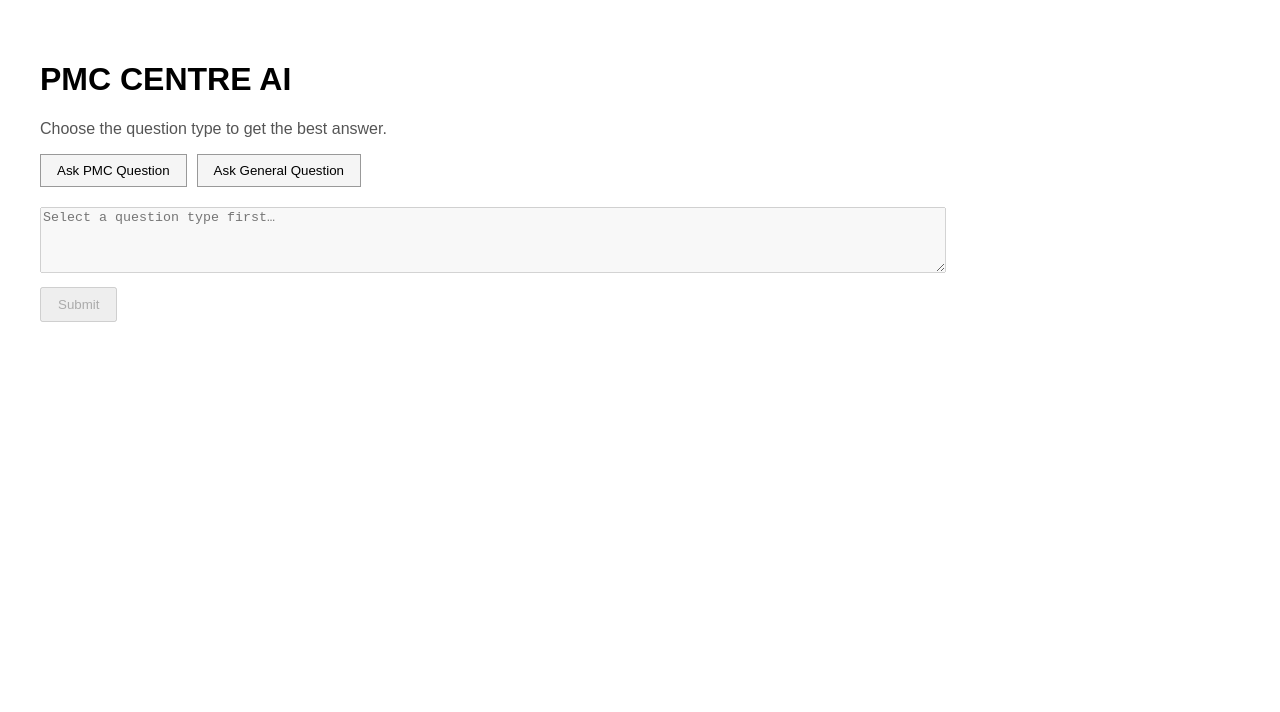
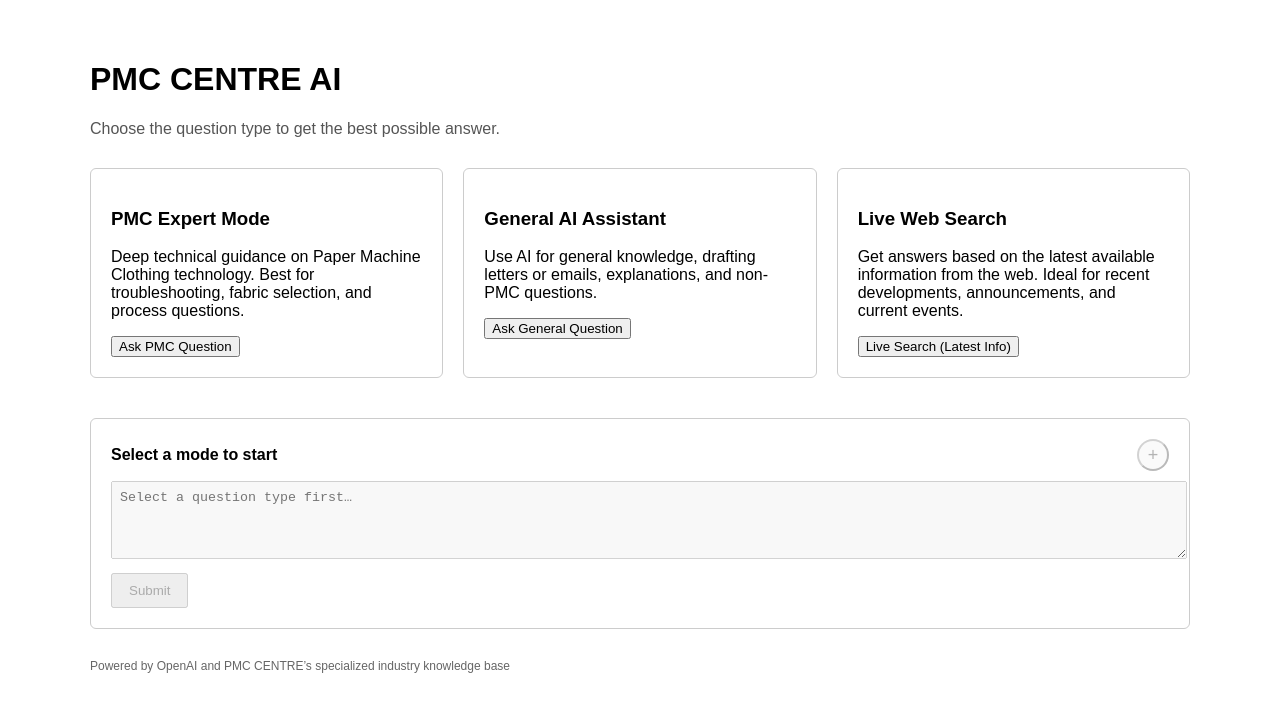
Before and after one commit to support231/pmc-centre-ai-clean-ui, a Next.js app: page / in a window 1280 px wide. Shown: the top 712 px of the page. Built offline with nearby package versions, Linux system fonts and the light colour scheme.

Commit message:
Enhance Home component with new features and styles
Refactor Home component to improve functionality and styles.

```diff
--- a/app/page.tsx
+++ b/app/page.tsx
@@ -1,12 +1,16 @@
 "use client";
 
-import { useState } from "react";
+import { useState, useRef } from "react";
+
+type Mode = "PMC" | "GENERAL" | "LIVE" | "";
 
 export default function Home() {
   const [question, setQuestion] = useState("");
   const [answer, setAnswer] = useState("");
   const [loading, setLoading] = useState(false);
-  const [mode, setMode] = useState<"PMC" | "GENERAL" | "">("");
+  const [mode, setMode] = useState<Mode>("");
+
+  const fileInputRef = useRef<HTMLInputElement>(null);
 
   async function ask() {
     if (!question.trim() || !mode) return;
@@ -14,6 +18,7 @@
     setLoading(true);
     setAnswer("");
 
+    try {
       const res = await fetch(
         `${process.env.NEXT_PUBLIC_PMC_BACKEND_URL}/ask`,
         {
@@ -28,7 +33,11 @@
 
       const data = await res.json();
       setAnswer(data.answer || "No answer received.");
+    } catch {
+      setAnswer("Error contacting backend. Please try again.");
+    } finally {
       setLoading(false);
+    }
   }
 
   function placeholderText() {
@@ -36,54 +45,133 @@
       return "Ask a Paper Machine Clothing question (forming, felt, dryer fabrics)…";
     }
     if (mode === "GENERAL") {
-      return "Ask a general technical or knowledge question…";
+      return "Ask a general question (draft email, explain concept, GK)…";
+    }
+    if (mode === "LIVE") {
+      return "Ask for latest developments, current events, or recent announcements…";
     }
     return "Select a question type first…";
   }
 
+  function copyAnswer() {
+    navigator.clipboard.writeText(answer);
+    alert("Answer copied to clipboard");
+  }
+
   return (
-    <main style={{ padding: 40, maxWidth: 900 }}>
+    <main style={{ padding: 40, maxWidth: 1100, margin: "0 auto" }}>
+      {/* HEADER */}
       <h1>PMC CENTRE AI</h1>
-
-      <p style={{ marginTop: 10, color: "#555" }}>
-        Choose the question type to get the best answer.
+      <p style={{ marginTop: 8, color: "#555" }}>
+        Choose the question type to get the best possible answer.
       </p>
 
-      <div style={{ marginTop: 15, display: "flex", gap: 10 }}>
-        <button
-          onClick={() => setMode("PMC")}
-          disabled={loading}
+      {/* MODE BLOCKS */}
+      <div
         style={{
-            padding: "8px 16px",
-            backgroundColor: mode === "PMC" ? "#ddd" : "#f5f5f5",
-            border: "1px solid #999",
+          display: "flex",
+          gap: 20,
+          marginTop: 30,
+          flexWrap: "wrap",
         }}
       >
+        {/* PMC MODE */}
+        <div style={cardStyle(mode === "PMC")}>
+          <h3>PMC Expert Mode</h3>
+          <p>
+            Deep technical guidance on Paper Machine Clothing technology.
+            Best for troubleshooting, fabric selection, and process questions.
+          </p>
+          <button onClick={() => setMode("PMC")} disabled={loading}>
             Ask PMC Question
           </button>
+        </div>
 
-        <button
-          onClick={() => setMode("GENERAL")}
-          disabled={loading}
-          style={{
-            padding: "8px 16px",
-            backgroundColor: mode === "GENERAL" ? "#ddd" : "#f5f5f5",
-            border: "1px solid #999",
-          }}
-        >
+        {/* GENERAL MODE */}
+        <div style={cardStyle(mode === "GENERAL")}>
+          <h3>General AI Assistant</h3>
+          <p>
+            Use AI for general knowledge, drafting letters or emails,
+            explanations, and non-PMC questions.
+          </p>
+          <button onClick={() => setMode("GENERAL")} disabled={loading}>
             Ask General Question
           </button>
         </div>
 
+        {/* LIVE MODE */}
+        <div style={cardStyle(mode === "LIVE")}>
+          <h3>Live Web Search</h3>
+          <p>
+            Get answers based on the latest available information from the web.
+            Ideal for recent developments, announcements, and current events.
+          </p>
+          <button onClick={() => setMode("LIVE")} disabled={loading}>
+            Live Search (Latest Info)
+          </button>
+        </div>
+      </div>
+
+      {/* CHAT AREA */}
+      <div
+        style={{
+          marginTop: 40,
+          padding: 20,
+          border: "1px solid #ccc",
+          borderRadius: 6,
+        }}
+      >
+        {/* CHAT TOOLBAR */}
+        <div
+          style={{
+            display: "flex",
+            justifyContent: "space-between",
+            alignItems: "center",
+            marginBottom: 10,
+          }}
+        >
+          <strong>
+            {mode ? `Mode: ${mode}` : "Select a mode to start"}
+          </strong>
+
+          {/* FILE UPLOAD */}
+          <div>
+            <button
+              onClick={() => fileInputRef.current?.click()}
+              disabled={!mode || loading}
+              title="Upload file (demo)"
+              style={{
+                width: 32,
+                height: 32,
+                borderRadius: "50%",
+                fontSize: 18,
+                cursor: "pointer",
+              }}
+            >
+              +
+            </button>
+            <input
+              type="file"
+              ref={fileInputRef}
+              hidden
+              onChange={() =>
+                alert("File upload UI only (backend not connected yet).")
+              }
+            />
+          </div>
+        </div>
+
+        {/* QUESTION INPUT */}
         <textarea
           rows={4}
-        style={{ width: "100%", marginTop: 20 }}
+          style={{ width: "100%", padding: 8 }}
           placeholder={placeholderText()}
           value={question}
           disabled={!mode || loading}
           onChange={(e) => setQuestion(e.target.value)}
         />
 
+        {/* SUBMIT */}
         <div style={{ marginTop: 10 }}>
           <button
             onClick={ask}
@@ -94,18 +182,47 @@
           </button>
         </div>
 
+        {/* ANSWER */}
         {answer && (
           <div
             style={{
-            marginTop: 30,
-            padding: 20,
-            border: "1px solid #ccc",
+              marginTop: 20,
+              padding: 15,
+              borderTop: "1px solid #ddd",
               whiteSpace: "pre-wrap",
             }}
           >
+            <div
+              style={{
+                display: "flex",
+                justifyContent: "space-between",
+                marginBottom: 6,
+              }}
+            >
+              <strong>Answer</strong>
+              <button onClick={copyAnswer}>Copy</button>
+            </div>
             {answer}
           </div>
         )}
+      </div>
+
+      {/* FOOTER */}
+      <p style={{ marginTop: 30, fontSize: 12, color: "#666" }}>
+        Powered by OpenAI and PMC CENTRE’s specialized industry knowledge base
+      </p>
     </main>
   );
 }
+
+/* ---------- STYLES ---------- */
+
+function cardStyle(active: boolean): React.CSSProperties {
+  return {
+    flex: "1 1 300px",
+    padding: 20,
+    border: "1px solid #ccc",
+    borderRadius: 6,
+    backgroundColor: active ? "#f2f2f2" : "#fff",
+  };
+}
```
Lines whose indentation alone changed are shown as unchanged.
